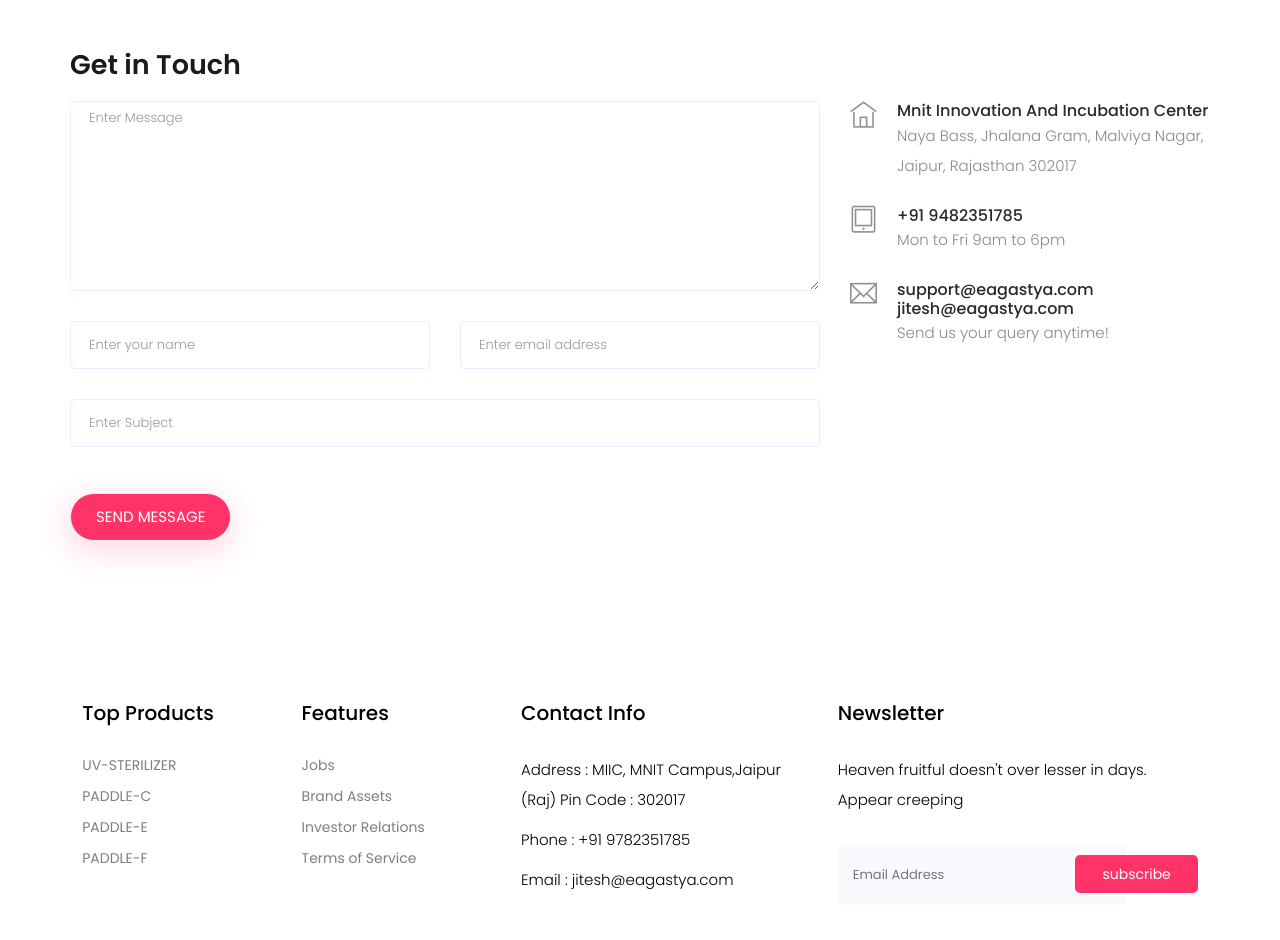
After one commit to paragikjain/eagastya, a PHP site: page /about.php in a window 1280 px wide. The commit adds this page. Shown: the part 1778-2718 px from the top of the page. Run offline with PHP 8.4, Linux system fonts and the light colour scheme; some libraries are stand-ins or nearby versions.

```diff
--- /dev/null
+++ b/about.php
@@ -0,0 +1,291 @@
+<!doctype html>
+<html lang="zxx">
+
+<head>
+  <!-- Required meta tags -->
+  <meta charset="utf-8">
+  <meta name="viewport" content="width=device-width, initial-scale=1, shrink-to-fit=no">
+  <title>About US</title>
+  <link rel="icon" href="img/favicon.ico">
+  <!-- Bootstrap CSS -->
+  <link rel="stylesheet" href="css/bootstrap.min.css">
+  <!-- animate CSS -->
+  <link rel="stylesheet" href="css/animate.css">
+  <!-- owl carousel CSS -->
+  <link rel="stylesheet" href="css/owl.carousel.min.css">
+  <!-- font awesome CSS -->
+  <link rel="stylesheet" href="css/all.css">
+  <!-- flaticon CSS -->
+  <link rel="stylesheet" href="css/flaticon.css">
+  <link rel="stylesheet" href="css/themify-icons.css">
+  <!-- font awesome CSS -->
+  <link rel="stylesheet" href="css/magnific-popup.css">
+  <!-- swiper CSS -->
+  <link rel="stylesheet" href="css/slick.css">
+  <!-- style CSS -->
+  <link rel="stylesheet" href="css/style.css">
+</head>
+
+<body>
+  <!--::header part start::-->
+  <?php include('common/header.php');?>
+  <!-- Header part end-->
+
+  <!--================Home Banner Area =================-->
+  <!-- breadcrumb start-->
+  <section class="breadcrumb breadcrumb_bg">
+    <div class="container">
+      <div class="row justify-content-center">
+        <div class="col-lg-8">
+          <div class="breadcrumb_iner">
+            <div class="breadcrumb_iner_item">
+              <h2>About US</h2>
+              <p>Home <span>-</span> About us</p>
+            </div>
+          </div>
+        </div>
+      </div>
+    </div>
+  </section>
+  <!-- breadcrumb start-->
+
+
+  <section class="cta_part section_padding">
+    <div class="container">
+        <div class="row justify-content-center">
+            <div class="col-lg-8 col-xl-6">
+                <div class="cta_text text-center">
+                    <h2>About Us</h2>
+                    <p>Rishi Agastya Technologies is a
+                      Research and Development Company
+                      in the sector of Electrical, Electronic,
+                      Renewable Energy and Electric
+                      Mobility.
+                      Rishi Agastya Technologies is most
+                      growing startup in the vehicle
+                      technolgy of Electric Vehicles aimed
+                      to create a well skilles and technology
+                      environment in india.
+                      Rishi Agastya Technologies has a proof
+                      of concept of several Electric Mobility
+                      and Electrical Equipment which fulfill
+                      the domain of Electrical, Electronic,
+                      Renewable Energy and Electric
+                      Mobility.</p><br><br>
+                    <a href="index.html" class="btn_2 banner_btn_1">Get Started </a>
+                    <a href="index.html" class="btn_2 banner_btn_2">Sign up for free </a>
+                </div>
+            </div>
+        </div>
+    </div>
+</section>
+  <!-- ================ contact section start ================= -->
+  <section class="contact-section padding_top">
+    <div class="container">
+      <div class="d-none d-sm-block mb-5 pb-4">
+        <div id="map" style="height: 480px;"></div>
+        <script>
+          function initMap() {
+            var uluru = {
+
+              lat: 26.860788,
+              lng:  75.808621
+            };
+            var grayStyles = [{
+                featureType: "all",
+                stylers: [{
+                    saturation: -90
+                  },
+                  {
+                    lightness: 50
+                  }
+                ]
+              },
+              {
+                elementType: 'labels.text.fill',
+                stylers: [{
+                  color: '#ccdee9'
+                }]
+              }
+            ];
+            var map = new google.maps.Map(document.getElementById('map'), {
+              center: {
+                lat: 26.860788,
+                lng:  75.808621
+              },
+              zoom: 16,
+              styles: grayStyles,
+              scrollwheel: false
+            });
+            var marker = new google.maps.Marker({position: uluru, map: map});
+          }
+        </script>
+        <script
+          src="https://maps.googleapis.com/maps/api/js?key=AIzaSyDpfS1oRGreGSBU5HHjMmQ3o5NLw7VdJ6I&callback=initMap">
+        </script>
+
+      </div>
+
+
+      <div class="row">
+        <div class="col-12">
+          <h2 class="contact-title">Get in Touch</h2>
+        </div>
+        <div class="col-lg-8">
+          <form class="form-contact contact_form" action="contact_process.php" method="post" id="contactForm"
+            novalidate="novalidate">
+            <div class="row">
+              <div class="col-12">
+                <div class="form-group">
+
+                  <textarea class="form-control w-100" name="message" id="message" cols="30" rows="9"
+                    onfocus="this.placeholder = ''" onblur="this.placeholder = 'Enter Message'"
+                    placeholder='Enter Message'></textarea>
+                </div>
+              </div>
+              <div class="col-sm-6">
+                <div class="form-group">
+                  <input class="form-control" name="name" id="name" type="text" onfocus="this.placeholder = ''"
+                    onblur="this.placeholder = 'Enter your name'" placeholder='Enter your name'>
+                </div>
+              </div>
+              <div class="col-sm-6">
+                <div class="form-group">
+                  <input class="form-control" name="email" id="email" type="email" onfocus="this.placeholder = ''"
+                    onblur="this.placeholder = 'Enter email address'" placeholder='Enter email address'>
+                </div>
+              </div>
+              <div class="col-12">
+                <div class="form-group">
+                  <input class="form-control" name="subject" id="subject" type="text" onfocus="this.placeholder = ''"
+                    onblur="this.placeholder = 'Enter Subject'" placeholder='Enter Subject'>
+                </div>
+              </div>
+            </div>
+            <div class="form-group mt-3">
+              <a href="#" class="btn_3 button-contactForm">Send Message</a>
+            </div>
+          </form>
+        </div>
+        <div class="col-lg-4">
+          <div class="media contact-info">
+            <span class="contact-info__icon"><i class="ti-home"></i></span>
+            <div class="media-body">
+              <h3>Mnit Innovation And Incubation Center</h3>
+              <p>Naya Bass, Jhalana Gram, Malviya Nagar, Jaipur, Rajasthan 302017</p>
+            </div>
+          </div>
+          <div class="media contact-info">
+            <span class="contact-info__icon"><i class="ti-tablet"></i></span>
+            <div class="media-body">
+              <h3>+91 9482351785</h3>
+              <p>Mon to Fri 9am to 6pm</p>
+            </div>
+          </div>
+          <div class="media contact-info">
+            <span class="contact-info__icon"><i class="ti-email"></i></span>
+            <div class="media-body">
+              <h3>support@eagastya.com</h3>
+              <h3>jitesh@eagastya.com</h3>
+              <p>Send us your query anytime!</p>
+            </div>
+          </div>
+        </div>
+      </div>
+    </div>
+  </section>
+  <!-- ================ contact section end ================= -->
+
+  <!--::footer_part start::-->
+  <footer class="footer_part">
+    <div class="container">
+      <div class="row justify-content-around">
+        <div class="col-sm-6 col-lg-2">
+          <div class="single_footer_part">
+              <h4>Top Products</h4>
+              <ul class="list-unstyled">
+                  <li><a href="">UV-STERILIZER</a></li>
+                  <li><a href="">PADDLE-C</a></li>
+                  <li><a href="">PADDLE-E</a></li>
+                  <li><a href="">PADDLE-F</a></li>
+              </ul>
+          </div>
+      </div>
+
+        <div class="col-sm-6 col-lg-2">
+          <div class="single_footer_part">
+            <h4>Features</h4>
+            <ul class="list-unstyled">
+              <li><a href="">Jobs</a></li>
+              <li><a href="">Brand Assets</a></li>
+              <li><a href="">Investor Relations</a></li>
+              <li><a href="">Terms of Service</a></li>
+            </ul>
+          </div>
+        </div>
+        <div class="col-sm-6 col-lg-3">
+          <div class="single_footer_part">
+              <h4>Contact Info</h4>
+              <p>Address : MIIC, MNIT Campus,Jaipur (Raj)
+                  Pin Code : 302017
+              </p>
+              <p>Phone : +91 9782351785</p>
+              <p>Email : jitesh@eagastya.com</p>
+          </div>
+      </div>
+        <div class="col-sm-6 col-lg-4">
+          <div class="single_footer_part">
+            <h4>Newsletter</h4>
+            <p>Heaven fruitful doesn't over lesser in days. Appear creeping
+            </p>
+            <div id="mc_embed_signup">
+              <form target="_blank"
+                action="https://spondonit.us12.list-manage.com/subscribe/post?u=1462626880ade1ac87bd9c93a&amp;id=92a4423d01"
+                method="get" class="subscribe_form relative mail_part">
+                <input type="email" name="email" id="newsletter-form-email" placeholder="Email Address"
+                  class="placeholder hide-on-focus" onfocus="this.placeholder = ''"
+                  onblur="this.placeholder = ' Email Address '">
+                <button type="submit" name="submit" id="newsletter-submit"
+                  class="email_icon newsletter-submit button-contactForm">subscribe</button>
+                <div class="mt-10 info"></div>
+              </form>
+            </div>
+          </div>
+        </div>
+      </div>
+
+    </div>
+
+  </footer>
+  <!--::footer_part end::-->
+
+  <!-- jquery plugins here-->
+  <!-- jquery -->
+  <script src="js/jquery-1.12.1.min.js"></script>
+  <!-- popper js -->
+  <script src="js/popper.min.js"></script>
+  <!-- bootstrap js -->
+  <script src="js/bootstrap.min.js"></script>
+  <!-- easing js -->
+  <script src="js/jquery.magnific-popup.js"></script>
+  <!-- swiper js -->
+  <script src="js/swiper.min.js"></script>
+  <!-- swiper js -->
+  <script src="js/masonry.pkgd.js"></script>
+  <!-- particles js -->
+  <script src="js/owl.carousel.min.js"></script>
+  <script src="js/jquery.nice-select.min.js"></script>
+  <!-- slick js -->
+  <script src="js/slick.min.js"></script>
+  <script src="js/jquery.counterup.min.js"></script>
+  <script src="js/waypoints.min.js"></script>
+  <script src="js/contact.js"></script>
+  <script src="js/jquery.ajaxchimp.min.js"></script>
+  <script src="js/jquery.form.js"></script>
+  <script src="js/jquery.validate.min.js"></script>
+  <script src="js/mail-script.js"></script>
+  <!-- custom js -->
+  <script src="js/custom.js"></script>
+</body>
+
+</html>
--- a/index.php
+++ b/index.php
@@ -34,7 +34,8 @@
     <?php include('common/header.php');?>
     <!-- Header part end-->
 
-    <!-- banner part start-->    <section class="banner_part" >
+    <!-- banner part start-->
+     <section class="banner_part" >
         <div class="container">
             <div class="row align-items-center m-0">
                 <div class="col-lg-12">
```
Also changed, not shown: ebike.php (+4 -4 lines), uv-sterilizer.php (+28 -16 lines).
